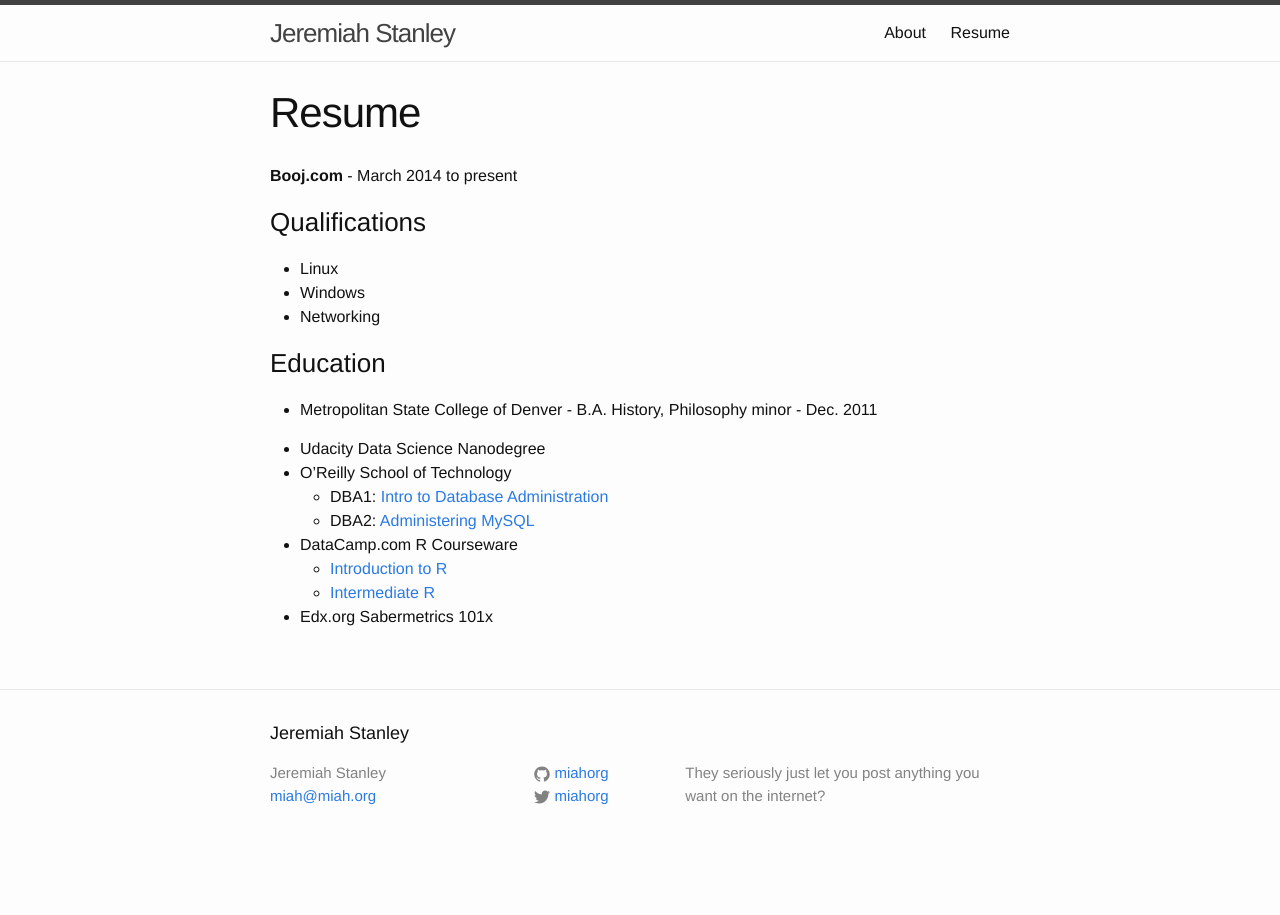
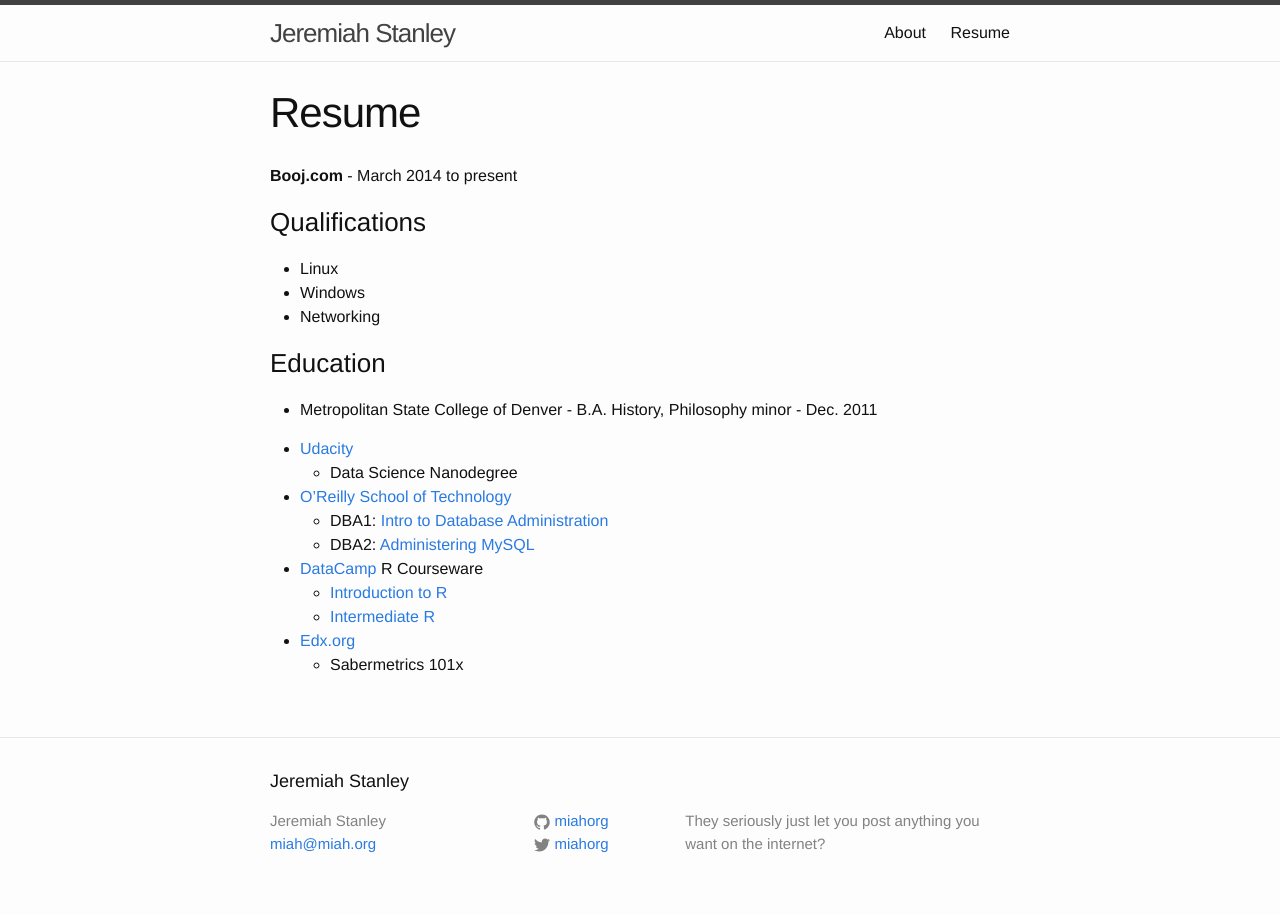
Before and after one commit to miahorg/miahorg.github.io, a Jekyll site: the page built from resume.md, in a window 1280 px wide. Built offline with Jekyll 4.4.1, drawn with Linux system fonts in a browser that asks for light colours.

Commit message:
modifying URL structure for links

```diff
--- a/resume.md
+++ b/resume.md
@@ -13,11 +13,13 @@ permalink: /resume/
 ### Education
 * Metropolitan State College of Denver - B.A. History, Philosophy minor - Dec. 2011
 
-* Udacity Data Science Nanodegree
-* O'Reilly School of Technology
+* [Udacity](https://www.udacity.com/)
+  * Data Science Nanodegree
+* [O'Reilly School of Technology](https://oreillyschool.com/)
   * DBA1: [Intro to Database Administration](/ost/dba1introtodatabaseadministration.pdf)
   * DBA2: [Administering MySQL](/ost/dba2administeringmysql.pdf)
-* DataCamp.com R Courseware
+* [DataCamp](https://www.datacamp.com/) R Courseware
   * [Introduction to R](/mooc/introductiontor.pdf)
   * [Intermediate R](/mooc/intermediater.pdf)
-* Edx.org Sabermetrics 101x
+* [Edx.org](https://www.edx.org/)
+  * Sabermetrics 101x
```
